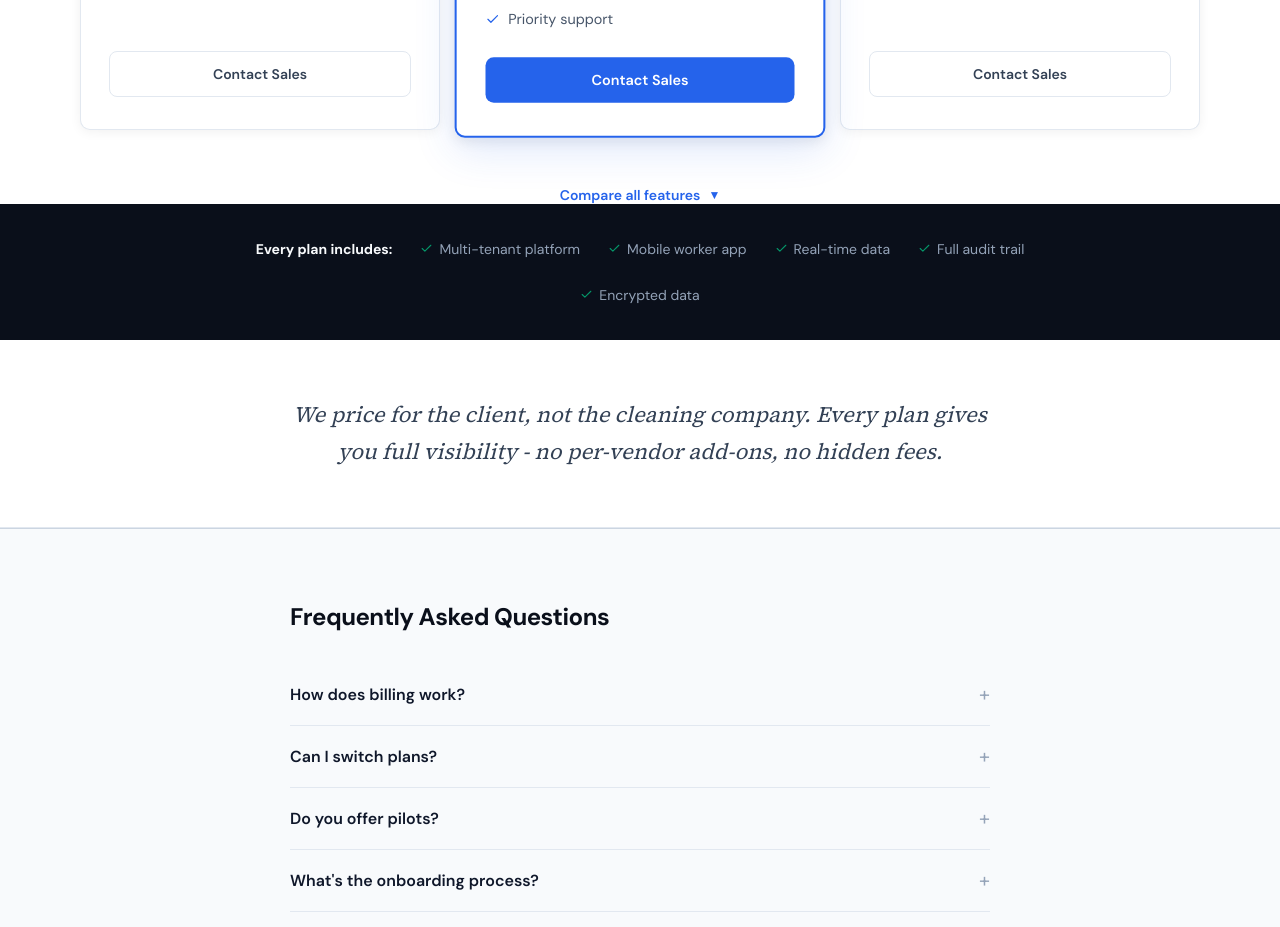
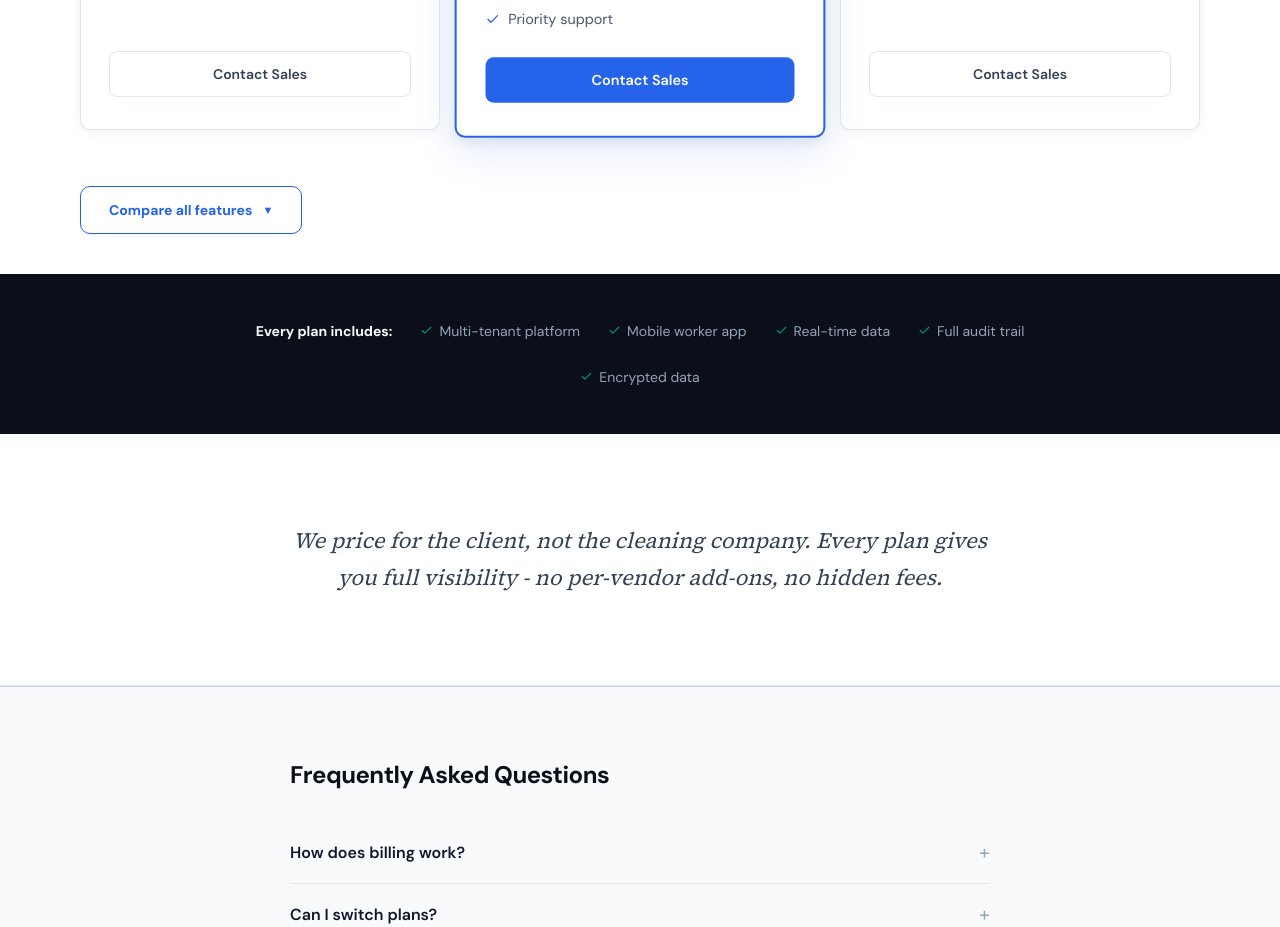
Before and after one commit to IQSFlow/iqs-flow-marketing, a Next.js app: page /pricing in a window 1280 px wide. Shown: the part 1020-1947 px from the top of the page. Built offline with nearby package versions, Linux system fonts and the light colour scheme.

Commit message:
fix(pricing): turn compare toggle into button, add breathing room

```diff
--- a/src/app/pricing/page.tsx
+++ b/src/app/pricing/page.tsx
@@ -199,27 +199,33 @@ export default function PricingPage() {
         </div>
 
         {/* Compare all features toggle */}
-        <div style={{ maxWidth: 1120, margin: "0 auto" }}>
-          <details className="compare-details" style={{ marginTop: 40, marginBottom: 0 }}>
+        <div style={{ maxWidth: 1120, margin: "0 auto", display: "flex", justifyContent: "center", paddingTop: 56 }}>
+          <details className="compare-details" style={{ width: "100%" }}>
             <summary style={{
-              display: "flex",
+              display: "inline-flex",
               alignItems: "center",
               justifyContent: "center",
-              gap: 8,
+              gap: 10,
               cursor: "pointer",
               listStyle: "none",
-              padding: "16px 0 0",
+              padding: "14px 28px",
               fontSize: 14,
-              fontWeight: 600,
+              fontWeight: 700,
               color: accent,
+              background: "#ffffff",
+              border: `1.5px solid ${accent}`,
+              borderRadius: 10,
               userSelect: "none",
+              margin: "0 auto",
+              transition: "all 0.2s ease",
+              boxShadow: "0 1px 2px rgba(37,99,235,0.08)",
             }}>
               <span className="compare-label">Compare all features</span>
-              <span className="compare-chevron" style={{ display: "inline-block", fontSize: 12, transition: "transform 0.2s ease" }}>&#9660;</span>
+              <span className="compare-chevron" style={{ display: "inline-block", fontSize: 11, transition: "transform 0.2s ease" }}>&#9660;</span>
             </summary>
 
             {/* Feature Comparison Table (inside details) */}
-            <div style={{ paddingTop: 40, paddingBottom: 72 }}>
+            <div style={{ paddingTop: 48, paddingBottom: 32 }}>
               <div style={{ overflowX: "auto" }}>
                 <table style={{ width: "100%", borderCollapse: "collapse", fontSize: 14 }}>
                   <thead>
@@ -248,7 +254,7 @@ export default function PricingPage() {
       </section>
 
       {/* Every Plan Includes */}
-      <section style={{ padding: "36px 32px", background: "#0a0f1a" }}>
+      <section style={{ padding: "48px 32px", background: "#0a0f1a", marginTop: 40 }}>
         <div style={{ maxWidth: 900, margin: "0 auto", display: "flex", justifyContent: "center", flexWrap: "wrap", gap: 28 }}>
           <span style={{ fontSize: 14, fontWeight: 700, color: "#f8fafc" }}>Every plan includes:</span>
           {everyPlanIncludes.map((item) => (
@@ -261,7 +267,7 @@ export default function PricingPage() {
       </section>
 
       {/* Pull Quote */}
-      <section style={{ padding: "56px 32px", background: "#ffffff", borderBottom: `1px solid ${ink[100]}` }}>
+      <section style={{ padding: "88px 32px", background: "#ffffff", borderBottom: `1px solid ${ink[100]}` }}>
         <div style={{ maxWidth: 700, margin: "0 auto", textAlign: "center" }}>
           <blockquote style={{ fontSize: "clamp(17px, 2vw, 22px)", lineHeight: 1.7, color: ink[600], fontStyle: "italic", margin: 0, fontFamily: "var(--font-serif), Georgia, serif" }}>
             We price for the client, not the cleaning company. Every plan gives you full visibility - no per-vendor add-ons, no hidden fees.
```
